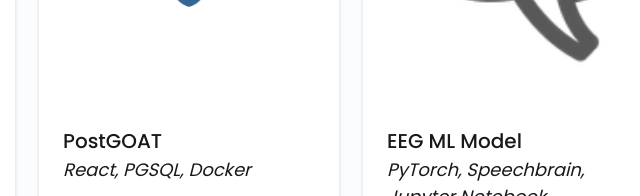
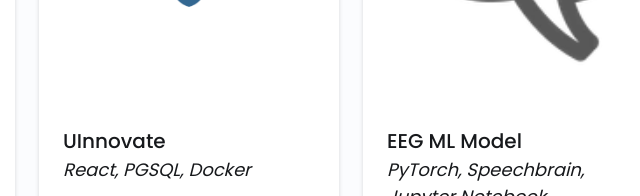
Before and after one commit to AfandiM/afandim.github.io, a plain HTML site: page index.html in a window 1280 px wide. Shown: the part 3880-4076 px from the top of the page, 451-1091 px from the left. Drawn offline with nearby package versions, Linux system fonts and the light colour scheme.

Commit message:
Fixed name

```diff
--- a/index.html
+++ b/index.html
@@ -385,7 +385,7 @@
               />
 
               <div class="projects-text">
-                <h3 class="projects-title">PostGOAT</h3>
+                <h3 class="projects-title">UInnovate</h3>
                 <h4 class="projects-subtitle">React, PGSQL, Docker</h4>
                 <p class="projects-description">
                   A containerized database management app that allows users to
```
